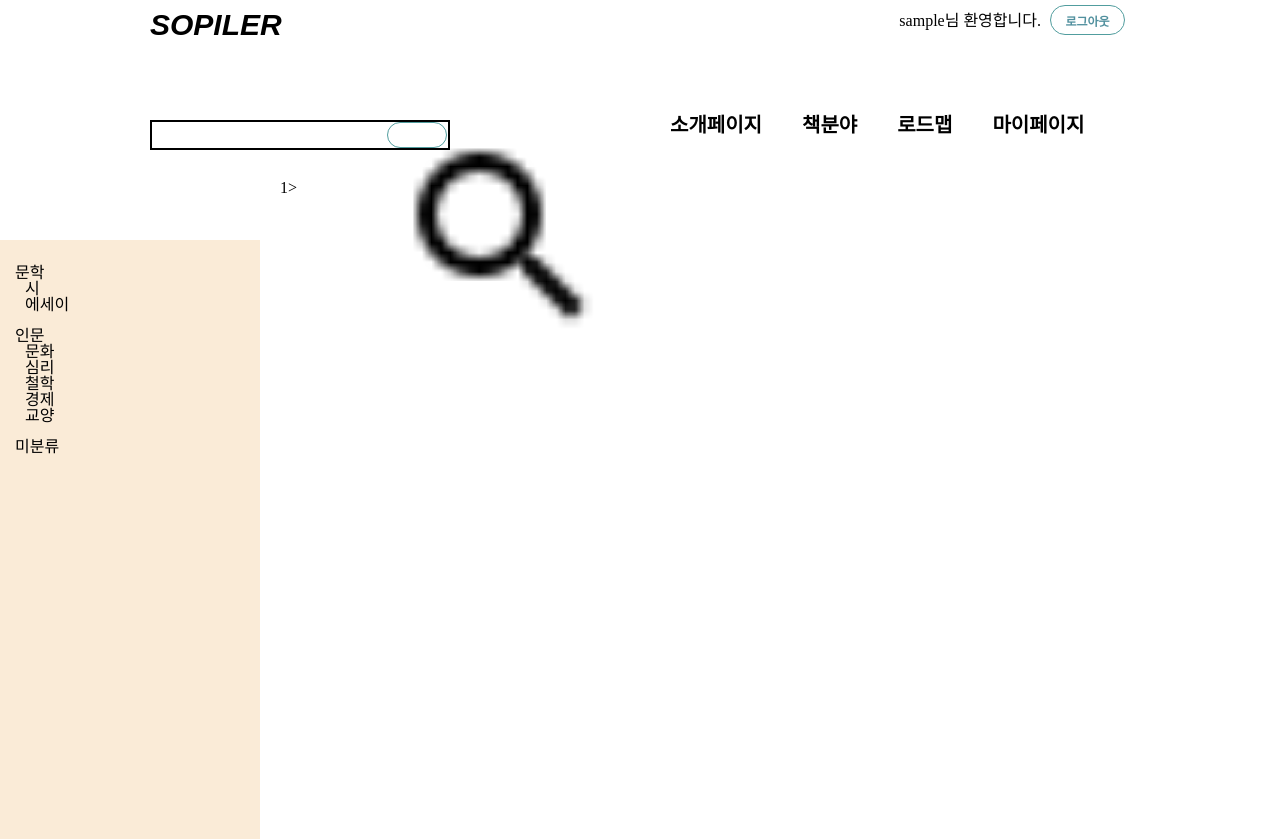
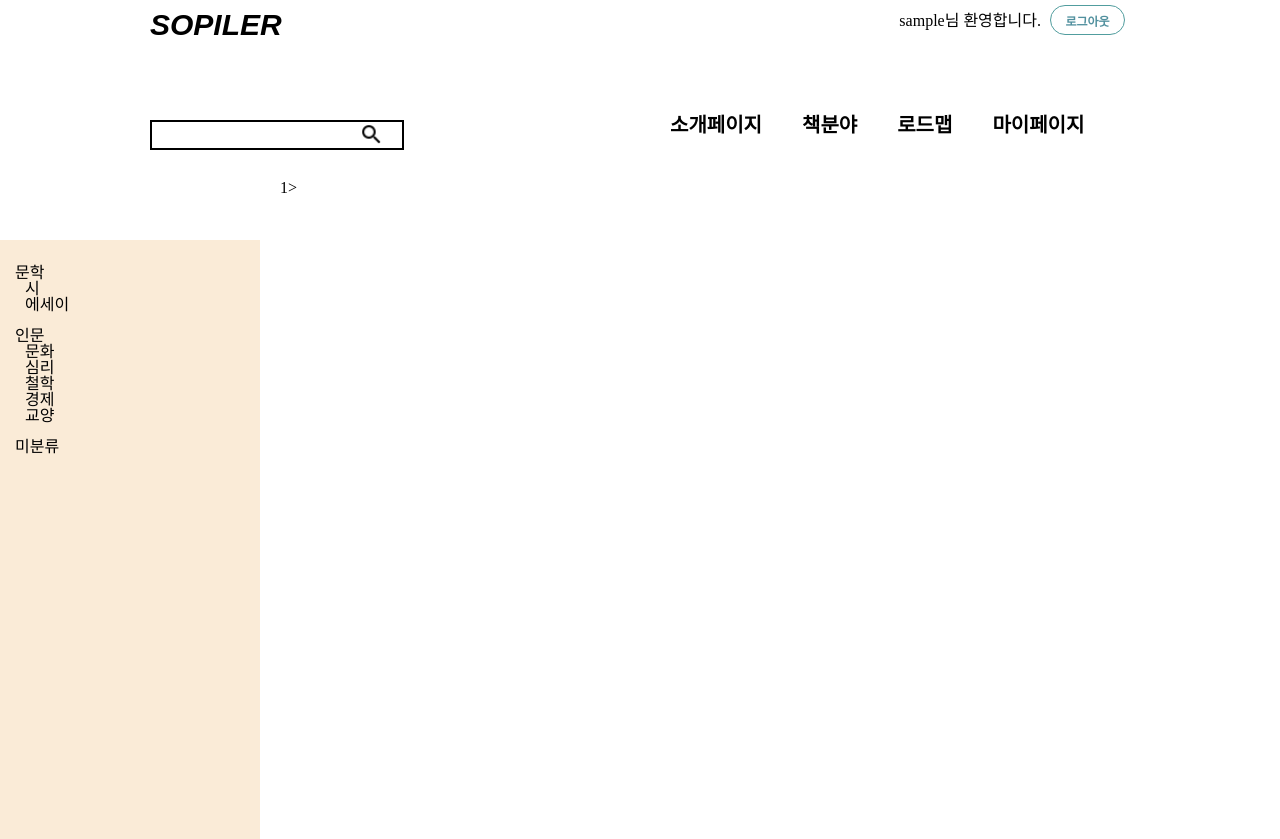
Before and after one commit to Korea-Information-Education-Institute/Book_Web_Site, a PHP site: page /html/book_list.php in a window 1280 px wide; the page is wider, and only the part inside the window is pictured. Shown: the top 839 px of that part. Run offline with PHP 8.4, Linux system fonts and the light colour scheme; the visitor is signed in with stand-in values (Sample User, id 1); data that the repository does not hold is empty.

Commit message:
Update main.css

```diff
--- a/css/main.css
+++ b/css/main.css
@@ -91,15 +91,15 @@ a {
 
 .search {
   border: 2px solid #000;
-  width: 296px;
+  width: 250px;
   height: 26px;
   line-height: 31px; }
   .search__bar {
-    width: 225px;
-    height: 26px;
+    width: 165px;
+    height: 16px;
     border: none;
     outline: none;
-    padding: 0px;
+    padding: 5px 20px;
     position: absolute;
     top: 2px;
     left: 3px; }
@@ -107,13 +107,20 @@ a {
     display: inline-block;
     position: absolute;
     top: 2px;
-    right: 3px; }
+    right: 3px;
+    height: 26px; }
 
-/* login, logout*/
-/*none*/
+/* login, logout, signup*/
+/*search*/
+/*login, logout, signup*/
 .btn-login {
   width: 75px;
-  height: 30px; }
+  height: 30px;
+  border-width: 1px;
+  border-radius: 15px 15px;
+  border-style: solid;
+  border-color: #519D9E;
+  background-color: #fff; }
   .btn-login .btn__text {
     font-family: sans-serif;
     font-size: 12px;
@@ -123,7 +130,12 @@ a {
 
 .btn-logout {
   width: 75px;
-  height: 30px; }
+  height: 30px;
+  border-width: 1px;
+  border-radius: 15px 15px;
+  border-style: solid;
+  border-color: #519D9E;
+  background-color: #fff; }
   .btn-logout .btn__text {
     font-family: sans-serif;
     font-size: 12px;
@@ -133,7 +145,12 @@ a {
 
 .btn-signup {
   width: 75px;
-  height: 30px; }
+  height: 30px;
+  border-width: 1px;
+  border-radius: 15px 15px;
+  border-style: solid;
+  border-color: #519D9E;
+  background-color: #fff; }
   .btn-signup .btn__text {
     font-family: sans-serif;
     font-size: 12px;
@@ -143,13 +160,17 @@ a {
 
 .btn-search {
   width: 60px;
-  height: 26px; }
+  height: 26px;
+  border-style: none;
+  background-color: #fff; }
+  .btn-search .btn__icon {
+    width: 25px;
+    height: 25px; }
 
 .btn {
-  background-color: #fff;
-  border: 1px solid #519D9E;
   padding: 0px;
-  border-radius: 15px; }
+  cursor: pointer;
+  outline: none; }
 
 .navbar {
   width: 480px;
```
